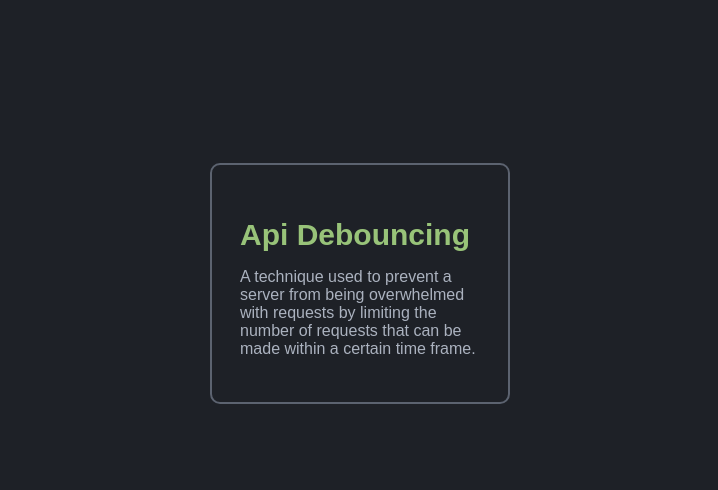
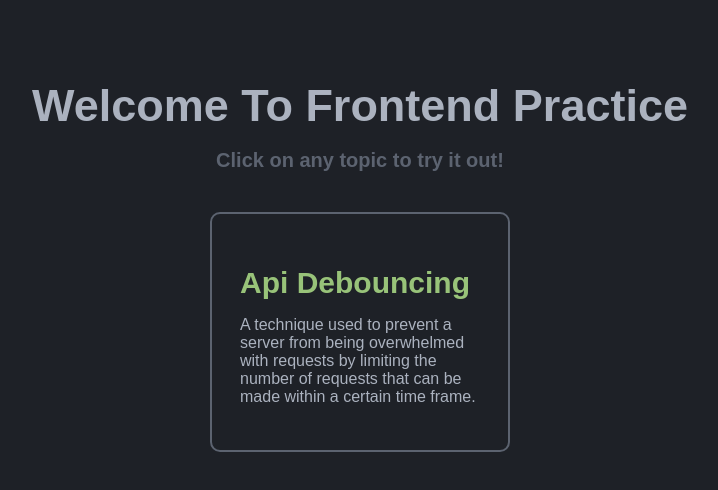
Before and after one commit to OnCloud125252/Frontend-Practice, a website: page pages/index/index.html in a window 1280 px wide. Shown: the whole page, without its empty margins (280-998 px from the left). Drawn offline with Linux system fonts and the light colour scheme; files that its build step writes are made by us from their sources.

Commit message:
Add title on home page

```diff
--- a/pages/index/index.html
+++ b/pages/index/index.html
@@ -13,8 +13,10 @@
 </head>
 
 <body>
-    <h1 class="title"></h1>
-    <a class="card_container" href="../debounce">
+    <h1 class="title">Welcome To Frontend Practice</h1>
+    <h2 class="subTitle">Click on any topic to try it out!</h2>
+    <div class="cards_container">
+        <a class="card" href="../debounce">
             <h2 class="card_title">
                 Api Debouncing
             </h2>
@@ -23,6 +25,7 @@
                 number of requests that can be made within a certain time frame.
             </p>
         </a>
+    </div>
 </body>
 
 </html>
--- a/pages/index/static/index.css
+++ b/pages/index/static/index.css
@@ -1,15 +1,30 @@
 body {
     font-family: Arial, Helvetica, sans-serif;
     background-color: var(--background);
-    margin: 15vh auto;
+    margin: 10vh auto;
     width: 90%;
+}
+
+.title {
+    font-size: 45px;
+    text-align: center;
+    color: var(--foreground);
+    margin-bottom: 2vh;
+}
+
+.subTitle {
+    font-size: 20px;
+    text-align: center;
+    color: var(--brightBlack);
+    margin-bottom: 5vh;
+}
+
+.cards_container {
     display: grid;
     justify-content: center;
 }
 
-/* .title {} */
-
-.card_container {
+.card {
     position: relative;
     cursor: pointer;
     width: 300px;
@@ -18,7 +33,7 @@ body {
     text-decoration: none;
 }
 
-.card_container::after {
+.card::after {
     content: "";
     position: absolute;
     top: 0;
@@ -30,7 +45,7 @@ body {
     transition-duration: 0.5s;
 }
 
-.card_container:hover::after {
+.card:hover::after {
     transform: scale(98%);
 }
 
@@ -57,7 +72,7 @@ body {
     background-color: var(--green);
 }
 
-.card_container:hover .card_title::after {
+.card:hover .card_title::after {
     transform: scaleX(100%);
 }
 
```
Lines whose indentation alone changed are shown as unchanged.
